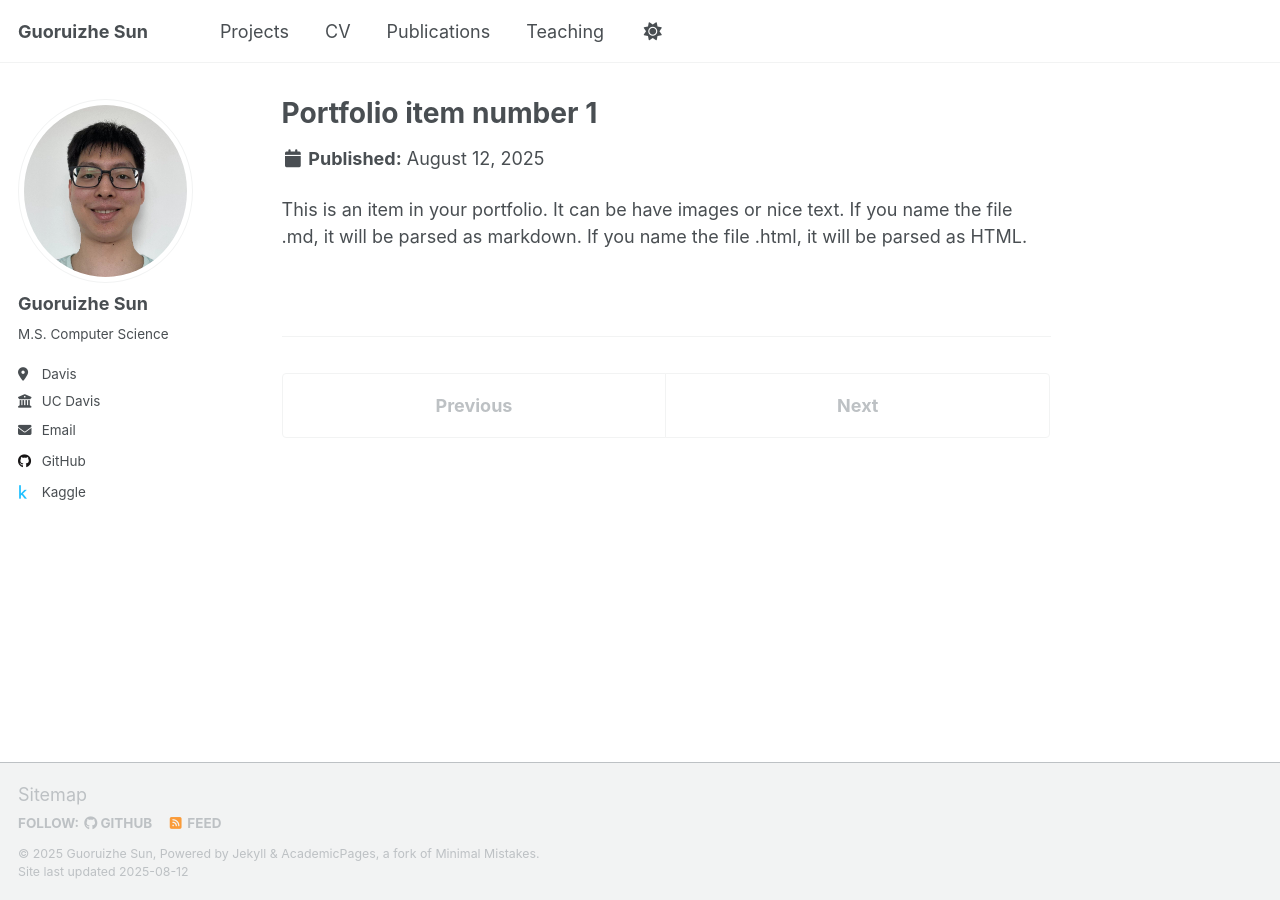
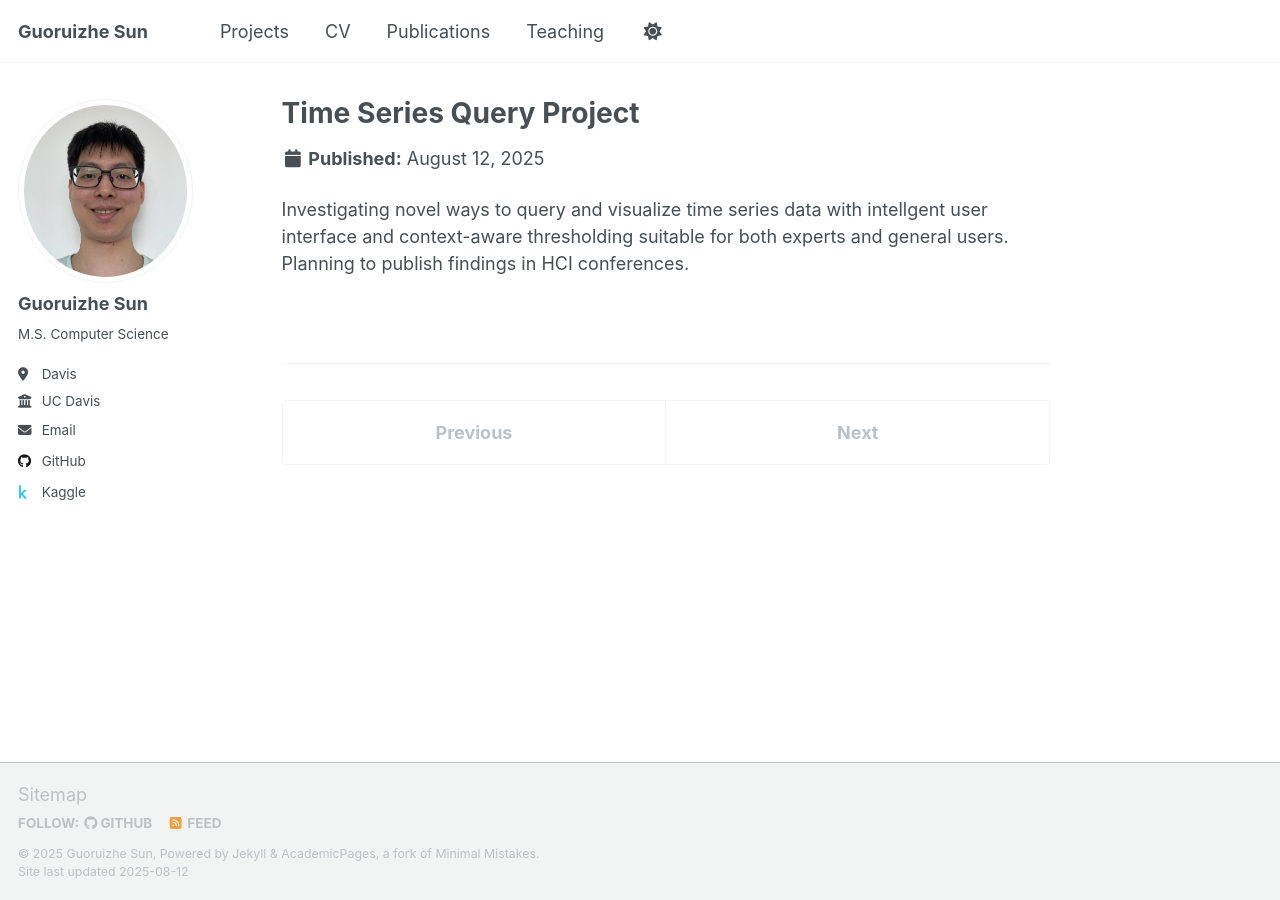
Before and after one commit to alaister123/alaister123.github.io, a Jekyll site: the page built from _portfolio/portfolio-1.md, in a window 1280 px wide. Built offline with Jekyll 4.4.1, drawn with Linux system fonts in a browser that asks for light colours; a script that is not in the unit is left out.

Commit message:
projects1

```diff
--- a/_portfolio/portfolio-1.md
+++ b/_portfolio/portfolio-1.md
@@ -1,7 +1,7 @@
 ---
-title: "Portfolio item number 1"
-excerpt: "Short description of portfolio item number 1<br/><img src='/images/500x300.png'>"
+title: "Time Series Query Project"
+excerpt: "Investigating novel ways to query time series data<br/><img src='/images/wip.png'>"
 collection: portfolio
 ---
 
-This is an item in your portfolio. It can be have images or nice text. If you name the file .md, it will be parsed as markdown. If you name the file .html, it will be parsed as HTML.
+Investigating novel ways to query and visualize time series data with intellgent user interface and context-aware thresholding suitable for both experts and general users. Planning to publish findings in HCI conferences.
```
Also changed, not shown: _portfolio/portfolio-3.md (added, +7 -0 lines), 1 other file.
